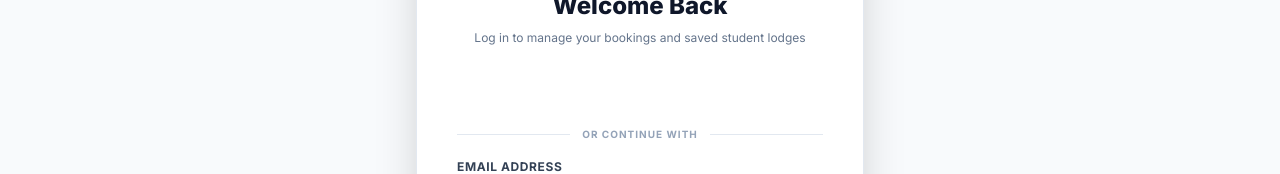
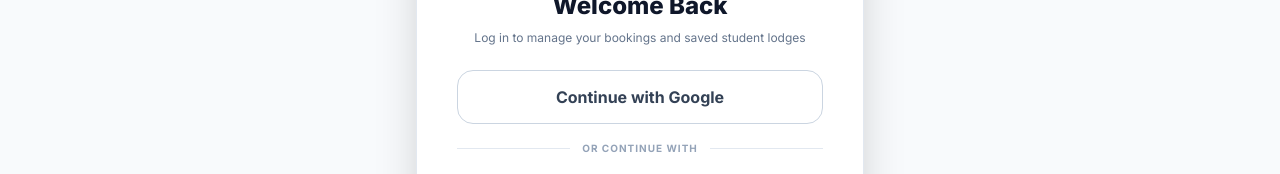
Before and after one commit to danimpulse500/BOOKIT, a React (Vite) app: page /login in a window 1280 px wide. Shown: the part 212-386 px from the top of the page. Built offline with nearby package versions, Linux system fonts and the light colour scheme; no server answers.

Commit message:
feat: update Google OAuth login implementation to use access token

```diff
--- a/src/context/AuthContext.jsx
+++ b/src/context/AuthContext.jsx
@@ -80,8 +80,8 @@ export const AuthProvider = ({ children }) => {
   };
 
   // 2. Google OAuth Login
-  const loginWithGoogle = async (googleToken) => {
-    const res = await loginWithGoogleBackend(googleToken);
+  const loginWithGoogle = async (accessToken) => {
+    const res = await loginWithGoogleBackend(accessToken);
     if (!res) throw new Error('Google login failed.');
 
     const isAgent = Boolean(res.user?.is_agent || res.is_agent);
--- a/src/pages/LoginPage.jsx
+++ b/src/pages/LoginPage.jsx
@@ -1,7 +1,7 @@
 import React, { useState } from 'react';
 import { Link, useNavigate } from 'react-router-dom';
 import { useAuth } from '../context/AuthContext';
-import { GoogleLogin } from '@react-oauth/google';
+import { useGoogleLogin } from '@react-oauth/google';
 import { LogIn, Eye, EyeOff, Loader2, AlertCircle } from 'lucide-react';
 
 export default function LoginPage() {
@@ -52,14 +52,13 @@ export default function LoginPage() {
     }
   };
 
-  // Google OAuth Login
-  const handleGoogleSuccess = async (credentialResponse) => {
-    if (!credentialResponse.credential) return;
+  const handleGoogleSuccess = async (tokenResponse) => {
+    if (!tokenResponse.access_token) return;
     setSubmitting(true);
     setError(null);
 
     try {
-      await loginWithGoogle(credentialResponse.credential);
+      await loginWithGoogle(tokenResponse.access_token);
       navigate('/');
     } catch (err) {
       setError(err.message || 'Google sign-in failed');
@@ -67,6 +66,12 @@ export default function LoginPage() {
       setSubmitting(false);
     }
   };
+
+  const startGoogleLogin = useGoogleLogin({
+    onSuccess: handleGoogleSuccess,
+    onError: () => setError('Google Authentication Failed'),
+    scope: 'openid email profile'
+  });
 
   return (
     <div className="min-h-[75vh] flex items-center justify-center px-4 py-12 animate-fade-in">
@@ -89,14 +94,14 @@ export default function LoginPage() {
 
         {/* GOOGLE LOGIN BUTTON */}
         <div className={`flex justify-center w-full ${submitting ? 'pointer-events-none opacity-60' : ''}`}>
-          <GoogleLogin
-            onSuccess={handleGoogleSuccess}
-            onError={() => setError('Google Authentication Failed')}
-            shape="pill"
-            theme="outline"
-            size="large"
-            width="100%"
-          />
+          <button
+            type="button"
+            onClick={() => startGoogleLogin()}
+            disabled={submitting}
+            className="w-full py-3.5 border border-slate-300 hover:bg-slate-50 disabled:opacity-60 text-slate-700 font-bold rounded-2xl transition-colors"
+          >
+            Continue with Google
+          </button>
         </div>
 
         {/* Divider */}
--- a/src/services/api.js
+++ b/src/services/api.js
@@ -42,10 +42,10 @@ async function apiRequest(endpoint, method = "GET", body = null, token = null, o
 /* ------------------- AUTH FUNCTIONS ------------------- */
 
 /**
- * Sends Google ID token to backend or falls back to mock login
+ * Sends the Google OAuth access token to the backend.
  */
-export async function loginWithGoogleBackend(googleToken) {
-  return apiRequest("/auth/google/", "POST", { id_token: googleToken });
+export async function loginWithGoogleBackend(accessToken) {
+  return apiRequest("/auth/google/", "POST", { access_token: accessToken });
 }
 
 export async function socialLogin(provider, credentials) {
```
